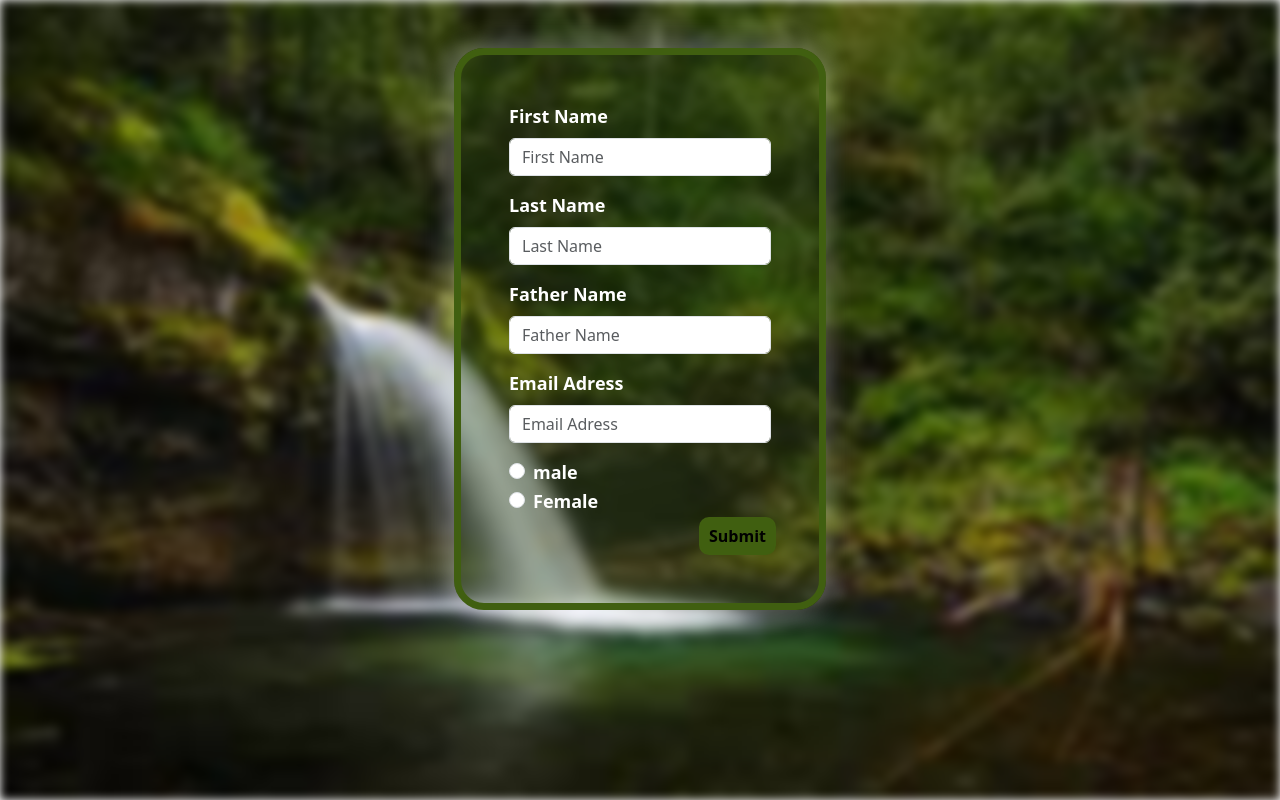
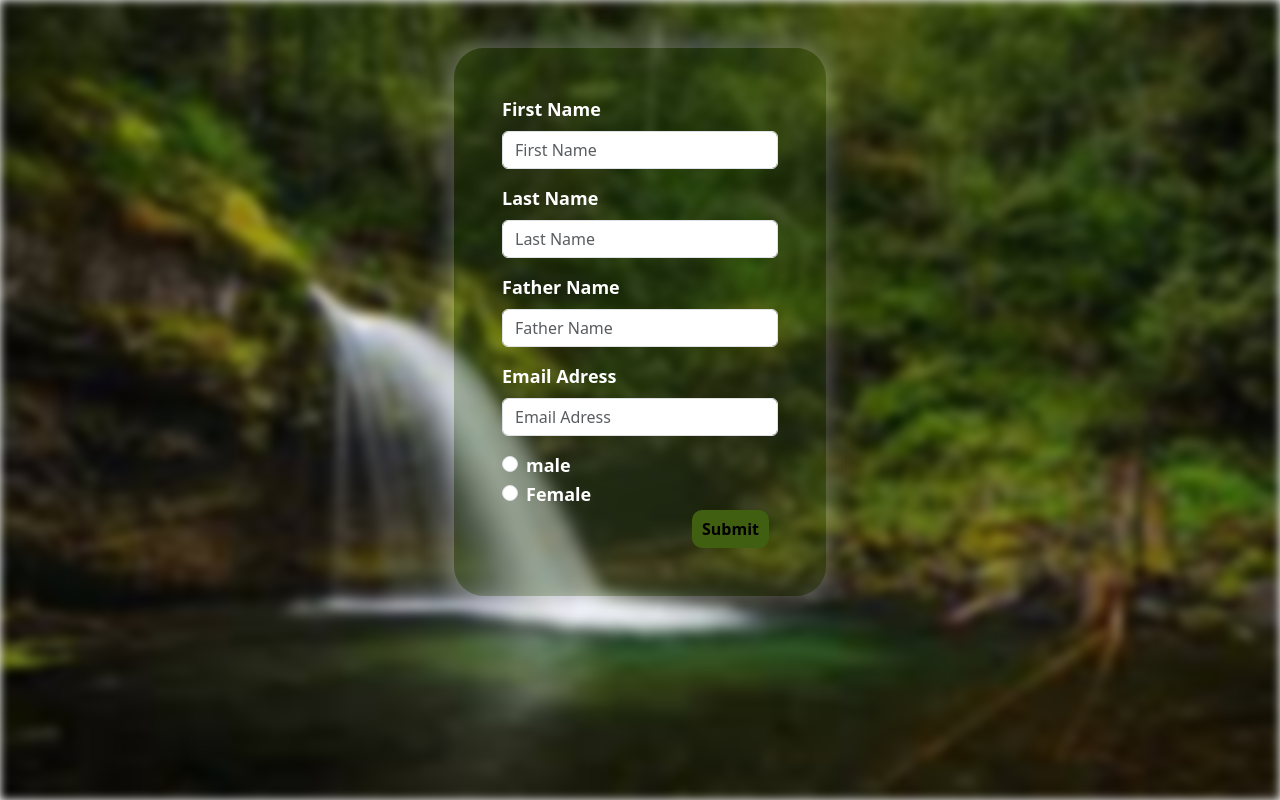
Before and after one commit to AreebKhanAnwar/Form, a plain HTML site: page index.html in a window 1280 px wide. Drawn offline with nearby package versions, Linux system fonts and the light colour scheme.

Commit message:
Update style.css

```diff
--- a/From/style.css
+++ b/From/style.css
@@ -3,7 +3,6 @@
     padding: 0;
 }
 #first{
-    border: 7px solid rgb(64,95,16);
     border-radius: 30px;
     background-color: rgba(63, 95, 16, 0.267);
     box-shadow: -2px -2px 25px 5px  rgba(255, 255, 255, 0.288) ;
```
